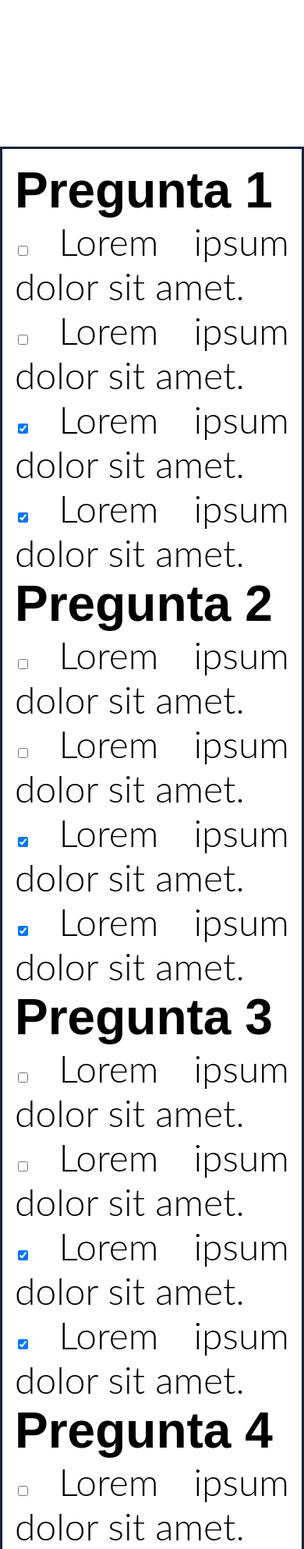
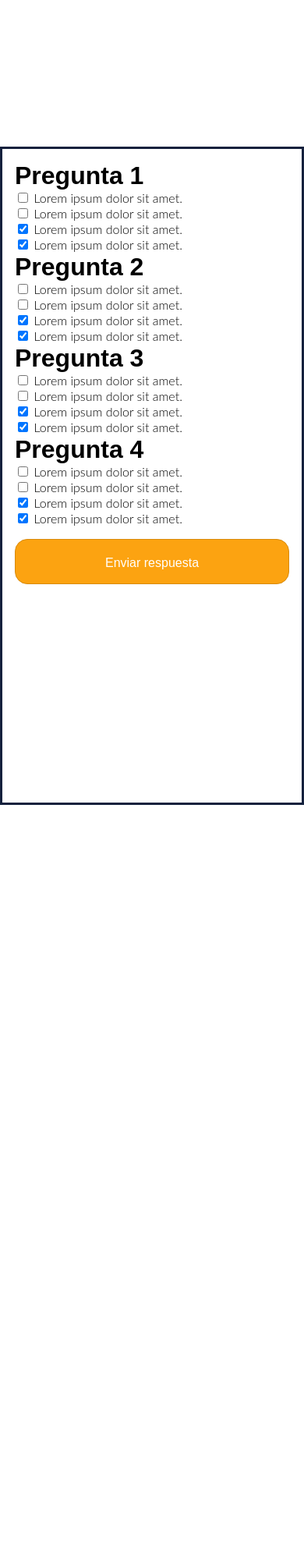
Before and after one commit to Fundamentos2122/proyecto-AOF-D, a PHP site: page /test.html in a window 390 px wide. Shown: the part 656-2642 px from the top of the page at 78% size. After the commit the page ends 1688 px from the top, so only its background shows below. Run offline with PHP 8.4, Linux system fonts and the light colour scheme.

Commit message:
second commit

```diff
--- a/index.html
+++ b/index.html
@@ -86,7 +86,7 @@
             <div class="box">
                 <h2 class="text-center color-primary">Test financiero</h2>
                 <p>Lorem ipsum, dolor sit amet consectetur adipisicing elit. Aut sit tempore ipsum voluptas, laudantium illum! Eos id, reprehenderit delectus quaerat asperiores ea optio quo alias quasi rem, corrupti sequi aliquid?</p>
-                <button class="btn text-center" type="submit"><a href="">Ir al test</a></button>
+                <button class="btn text-center" type="submit"><a href="test.html">Ir al test</a></button>
             </div>
         </section>
         <section id="contacto" class="flex" data-state="vertical-center">
@@ -131,7 +131,7 @@
         <div class="footer-box flex" data-state="column vertical-center link">
             <h2>Links Útiles</h2>
             <div class="link-box flex" data-state="column">
-                <a href="">Test Finanzas</a>
+                <a href="test.html">Test Finanzas</a>
                 <a href="index.html">Inicio</a>
             </div>
         </div>
--- a/style.css
+++ b/style.css
@@ -744,7 +744,14 @@
         max-width: 300px;
         min-width: 150px;
     }
-
+    #main-test label{
+        color: black;
+        font-size: 1.5rem;
+    }
+    #main-test h2{
+        color: black;
+        font-size: 2.5rem;
+    }
 
 }
 
@@ -780,5 +787,14 @@
         padding:0;
     }
 
+    #main-test label{
+        color: black;
+        font-size: 1rem;
+    }
+    #main-test h2{
+        color: black;
+        font-size: 2rem;
+    }
+
 
 }
```
